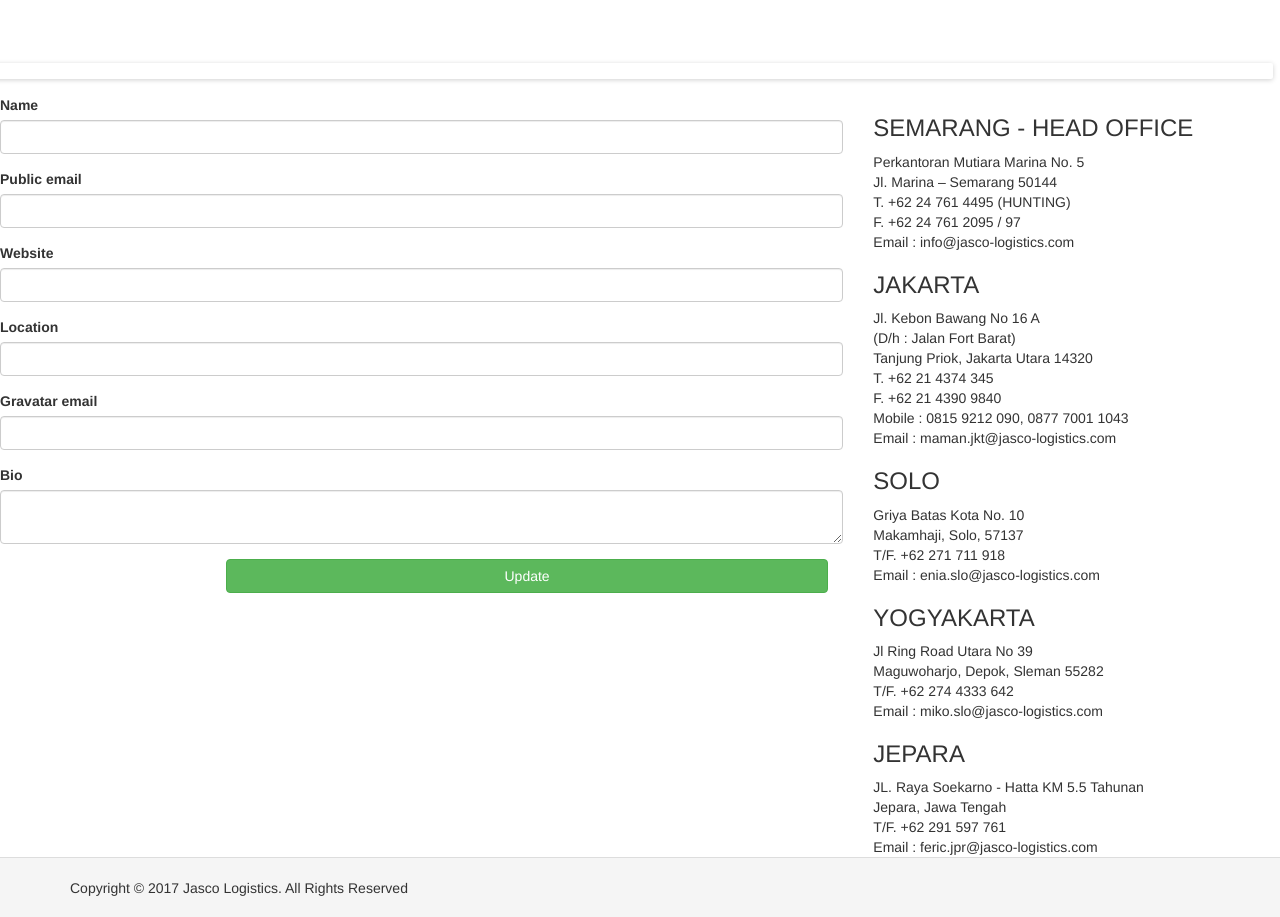
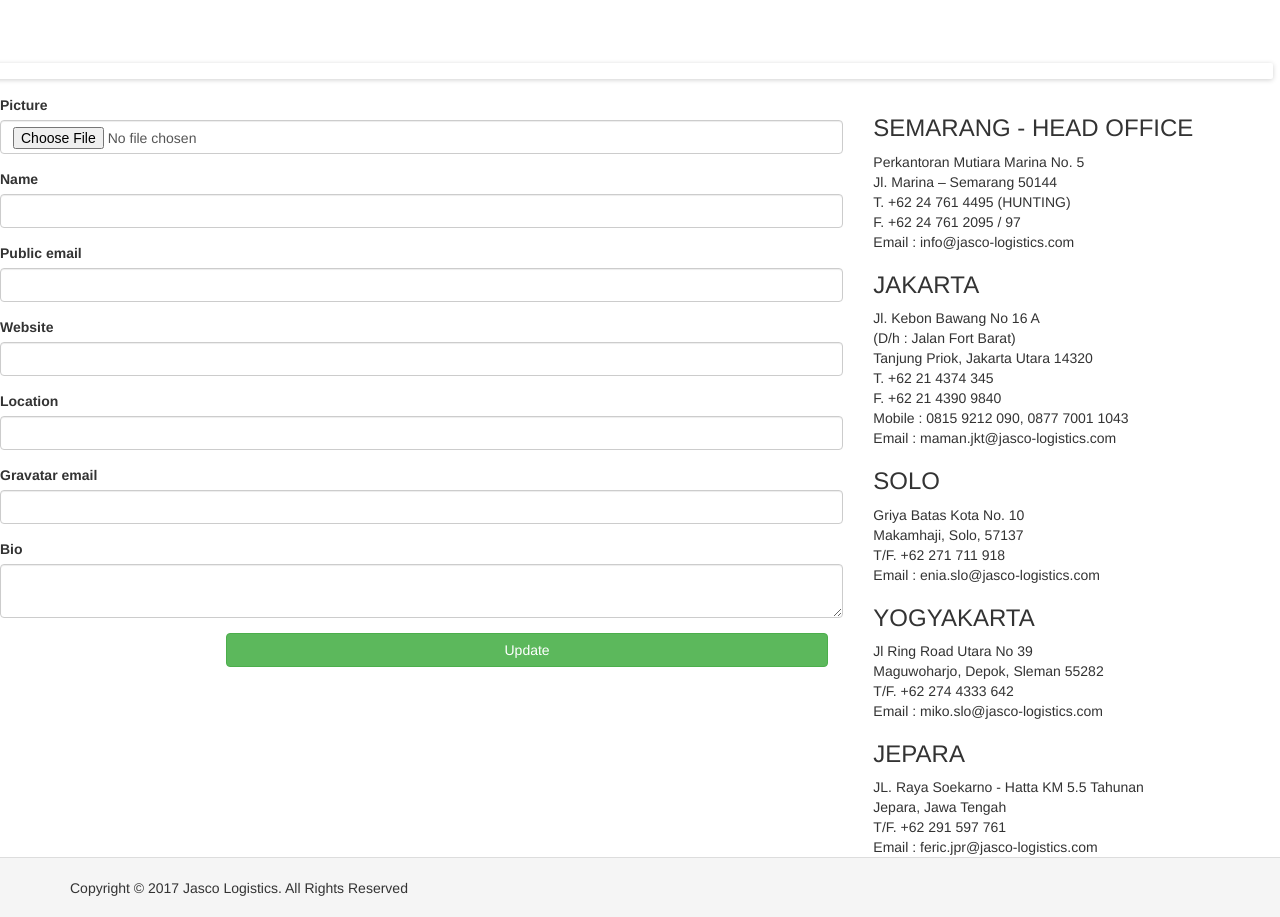
Before and after one commit to fredyns/ppjk, a Yii app: template views/user/admin/_profile.php in a window 1280 px wide. Shown: the part 51-968 px from the top of the page. Run offline with PHP 8.4 and a stand-in for Yii, Linux system fonts and the light colour scheme; the template is opened without the code that fills it, so the values that code supplies are empty; form fields are guessed from the names that the template uses; some libraries are stand-ins or nearby versions.

Commit message:
upload picture

```diff
--- a/views/user/admin/_profile.php
+++ b/views/user/admin/_profile.php
@@ -1,5 +1,4 @@
 <?php
-
 /*
  * This file is part of the Dektrium project
  *
@@ -17,12 +16,12 @@ use yii\helpers\Html;
  * @var dektrium\user\models\User       $user
  * @var dektrium\user\models\Profile    $profile
  */
-
 ?>
 
 <?php $this->beginContent('@dektrium/user/views/admin/update.php', ['user' => $user]) ?>
 
-<?php $form = ActiveForm::begin([
+<?php
+$form = ActiveForm::begin([
         'layout' => 'horizontal',
         'enableAjaxValidation' => true,
         'enableClientValidation' => false,
@@ -31,8 +30,35 @@ use yii\helpers\Html;
                 'wrapper' => 'col-sm-9',
             ],
         ],
-]); ?>
+    ]);
+?>
 
+<!-- attribute picture -->
+
+<?php if (!empty($profile->picture_id)): ?>
+    <div class="form-group field-profile-display">
+        <label class="control-label col-sm-3" for="profile-picture">&nbsp;</label>
+        <div class="col-sm-9">
+            <p>
+                <?=
+                Html::img(
+                    ['/file', 'id' => $profile->picture_id],
+                    [
+                    'class' => 'img-responsive',
+                    'alt' => 'picture',
+                    ]
+                )
+                ?>
+            </p>
+        </div>
+
+    </div>
+
+    <div class="clearfix"></div>
+
+<?php endif; ?>
+
+<?= $form->field($profile, 'picture')->label('Picture')->fileInput(); ?>
 <?= $form->field($profile, 'name') ?>
 <?= $form->field($profile, 'public_email') ?>
 <?= $form->field($profile, 'website') ?>
```
Lines whose indentation alone changed are shown as unchanged.
